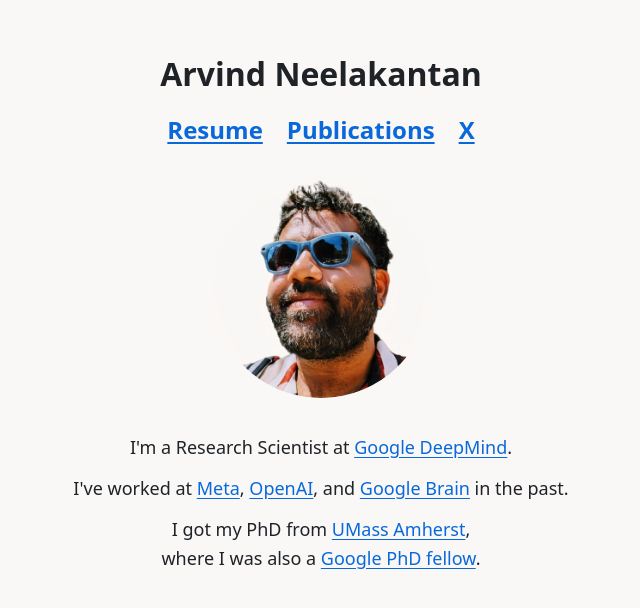
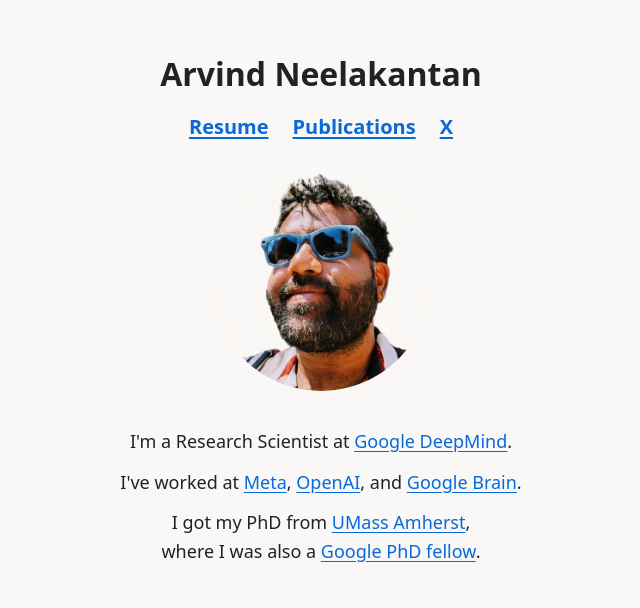
Before and after one commit to arvind-neural/arvind-neural.github.io, a plain HTML site: page index.html in a window 1280 px wide. Shown: the whole page, without its empty margins (319-959 px from the left). Drawn offline with Linux system fonts and the light colour scheme.

Commit message:
Update index.html

```diff
--- a/index.html
+++ b/index.html
@@ -25,7 +25,7 @@
       justify-content: center;
       gap: 24px;
       margin-bottom: 28px;
-      font-size: 24px;
+      font-size: 20px;
       font-weight: 600;
     }
 
@@ -77,7 +77,7 @@
   <img src="new_profile.jpg" alt="Arvind Neelakantan">
 
   <p>I'm a Research Scientist at <a href="https://deepmind.google" target="_blank" rel="noopener noreferrer">Google DeepMind</a>.</p>
-  <p>I've worked at <a href="https://ai.meta.com" target="_blank" rel="noopener noreferrer">Meta</a>, <a href="https://openai.com" target="_blank" rel="noopener noreferrer">OpenAI</a>, and <a href="https://en.wikipedia.org/wiki/Google_Brain" target="_blank" rel="noopener noreferrer">Google Brain</a> in the past.</p>
+  <p>I've worked at <a href="https://ai.meta.com" target="_blank" rel="noopener noreferrer">Meta</a>, <a href="https://openai.com" target="_blank" rel="noopener noreferrer">OpenAI</a>, and <a href="https://en.wikipedia.org/wiki/Google_Brain" target="_blank" rel="noopener noreferrer">Google Brain</a>.</p>
   <p>I got my PhD from <a href="https://www.cics.umass.edu" target="_blank" rel="noopener noreferrer">UMass Amherst</a>, where I was also a <a href="https://research.google/blog/announcing-the-2016-google-phd-fellows-for-north-america-europe-and-the-middle-east/" target="_blank" rel="noopener noreferrer">Google PhD fellow</a>.</p>
 </body>
 </html>
```
